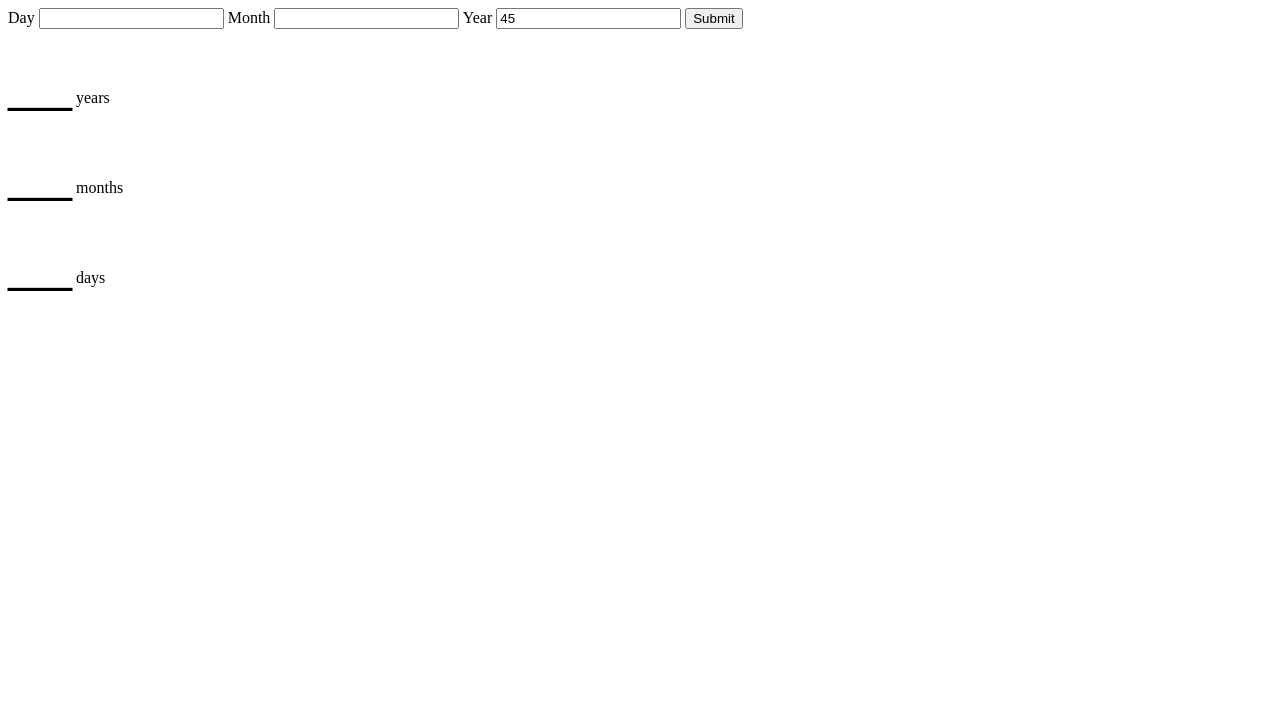
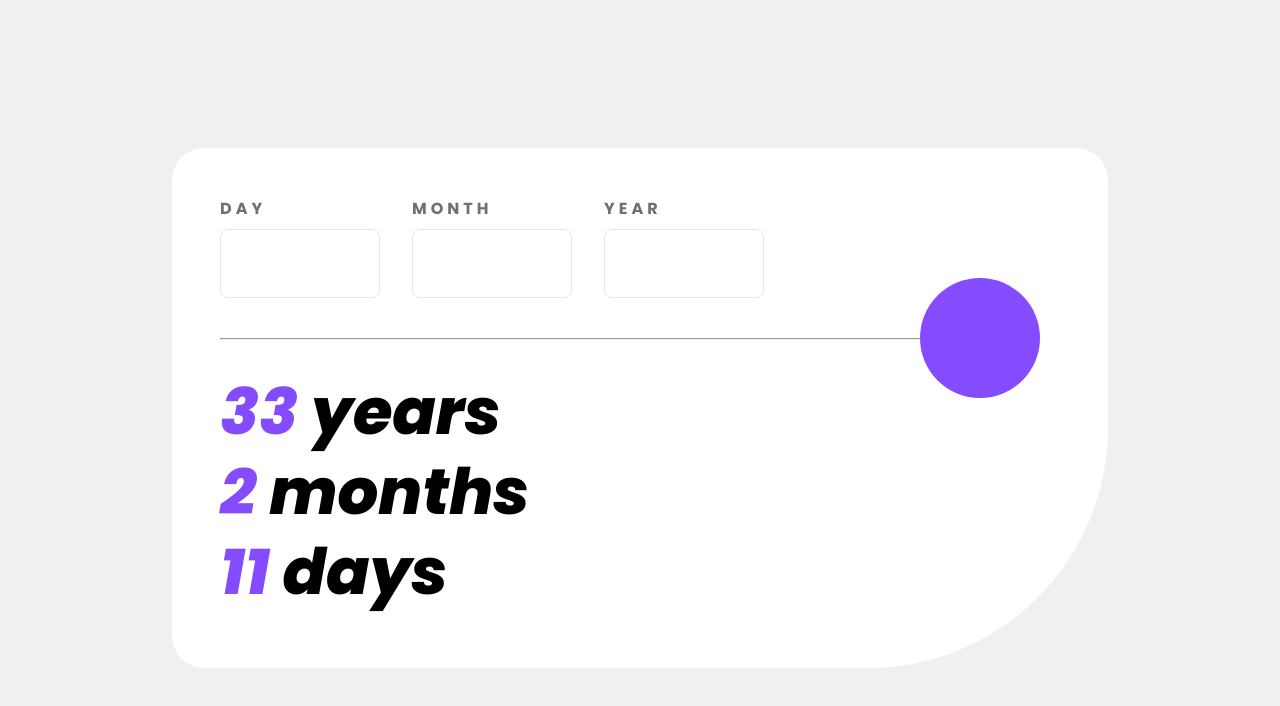
Before and after one commit to Esphalon/age-calculator-app, a website built with Vite: page index.html in a window 1280 px wide. Built offline with nearby package versions, Linux system fonts and the light colour scheme.

Commit message:
Set up first design, rough coded

```diff
--- a/index.html
+++ b/index.html
@@ -6,22 +6,38 @@
     <meta name="viewport" content="width=device-width, initial-scale=1.0" />
     <title>Age Calculator</title>
     <link rel="stylesheet" href="style.css">
+    <link rel="preconnect" href="https://fonts.googleapis.com">
+    <link rel="preconnect" href="https://fonts.gstatic.com" crossorigin>
+    <link href="https://fonts.googleapis.com/css2?family=Poppins:ital,wght@0,700;1,400;1,800&display=swap" rel="stylesheet">
   </head>
   <body>
+    <main class="padding-large">
       <form onsubmit="return false" id="age-form" action="index.html" method="POST">
+      <div class="input-fields">
+        <div class="input">
           <label for="input-day">Day</label>
-      <input type="number" id="input-day" name="input-day" value="">
+          <input class="padding-small" type="number" id="input-day" name="input-day" value="">
+        </div>
+        <div class="input">
           <label for="input-month">Month</label>
-      <input type="number" id="input-month" name="input-month" value="">
+          <input class="padding-small" type="number" id="input-month" name="input-month" value="">
+        </div>
+        <div class="input">
           <label for="input-year">Year</label>
-      <input type="number" id="input-year" name="input-year" value="45">
-      <input id="send-date" type="submit">
+          <input class="padding-small" type="number" id="input-year" name="input-year" value="">
+        </div>
+      </div>
+        <div class="submit">
+          <hr>
+          <input class="send-date" id="send-date" type="submit">
+        </div>
       </form>
       <section>
-      <p><span class="calc-year | highlight-number">__</span> years</p>
-      <p><span class="calc-month | highlight-number ">__</span> months</p>
-      <p><span class="calc-day | highlight-number ">__</span> days</p>
+        <p class="result-text"><span class="calc-year | highlight-number">33</span> years</p>
+        <p class="result-text"><span class="calc-month | highlight-number ">2</span> months</p>
+        <p class="result-text"><span class="calc-day | highlight-number ">11</span> days</p>
       </section>
+    </main>
     <script type="module" src="/main.js"></script>
   </body>
 </html>
--- a/main.js
+++ b/main.js
@@ -20,9 +20,6 @@ const grabInput = () => {
 
   console.log(`${inputYear}/${inputMonth}/${inputDay}`);
 
-  const currentDate = new Date(dateYear, dateMonth -1, dateDay);
-  const givenDate = new Date(inputYear, inputMonth -1, inputDay);
-
    // Calculate the difference in years
    let yearsDifference = dateYear - inputYear;
 
@@ -44,6 +41,7 @@ const grabInput = () => {
     yearsDifference--;
     monthsDifference += 12;
   }
+
   calcYear.innerHTML = yearsDifference;
   calcMonth.innerHTML = monthsDifference;
   calcDay.innerHTML = daysDifference;
--- a/style.css
+++ b/style.css
@@ -1,3 +1,123 @@
+:root{
+
+  /* Color Variables */
+  --clr-p-purple: hsl(259, 100%, 65%);
+  --clr-p-red: hsl(0, 100%, 67%);
+
+  --clr-n-white:hsl(0, 0%, 100%);
+  --clr-n-off-white:hsl(0, 0%, 94%);
+  --clr-n-light-grey:hsl(0, 0%, 86);
+  --clr-n-smokey-grey:hsl(0, 1%, 44%);
+  --clr-n-off-black:hsl(0, 0%, 8%);
+
+  /* Font sizes */
+  --fs-body: 1rem;
+  --fs-input: 1.5rem;
+  --fs-result: 4rem;
+
+  --ff-primary:'Poppins', sans-serif;
+  --fw-400: 400;
+  --fw-700: 700;
+  --fw-800: 800;
+}
+
+
+
+/* Utility-classes */
+
+
+.padding-extra-large{
+  padding: 4rem;
+}
+.padding-large{
+  padding: 3rem;
+}
+.padding-medium{
+  padding: 2rem;
+}
+.padding-small{
+  padding: .825rem;
+}
+
+
+body{
+  font-family: var(--ff-primary);
+  background-color: var(--clr-n-off-white);
+}
+@media(min-width: 47em){
+  body{
+    height: 100vh;
+    display: flex;
+    align-items: center;
+    justify-content: center;
+  }
+}
+main{
+  background-color: var(--clr-n-white);
+  width: 840px;
+  border-radius: 32px 32px 240px 32px;
+}
+
+
+/* Set input field CSS */
+
+.input-fields{
+  display: flex;
+  gap: 2rem;
+}
+.input{
+  display: flex;
+  flex-direction: column;
+  max-width: 160px;
+}
+.input label{
+  font-size: var(--fs-body);
+  text-transform: uppercase;
+  color: var(--clr-n-smokey-grey);
+  letter-spacing: 4px;
+  margin-bottom: 8px;
+}
+.input input{
+  height: 40px;
+  border: 1px solid #e6e6e6;
+  border-radius: 8px;
+  font-size: var(--fs-input);
+  font-family:var(--ff-primary);
+}
+
+
+.send-date{
+  color:var(--clr-p-purple);
+  background-color:var(--clr-p-purple);
+  border: none;
+  border-radius: 100%;
+  height: 120px;
+  width: 120px;
+}
+
+.submit{
+  position: relative;
+}
+hr{
+  margin-block: 2.5rem;
+  margin-right: 20px;
+}
+.send-date{
+  position: absolute;
+  right: 20px;
+  top: -60px;
+}
+
+/* Result page CSS */
+
+.result-text{
+  font-size: var(--fs-result);
+  font-weight: 800;
+  font-style: italic;
+  margin-block: 16px;
+  line-height: 1;
+}
+
 .highlight-number{
-  font-size: 4rem;
+  color: var(--clr-p-purple);
 }
```
Also changed, not shown: images/favicon-32x32.png (added), images/icon-arrow.svg (added). Lines whose indentation alone changed are shown as unchanged.
